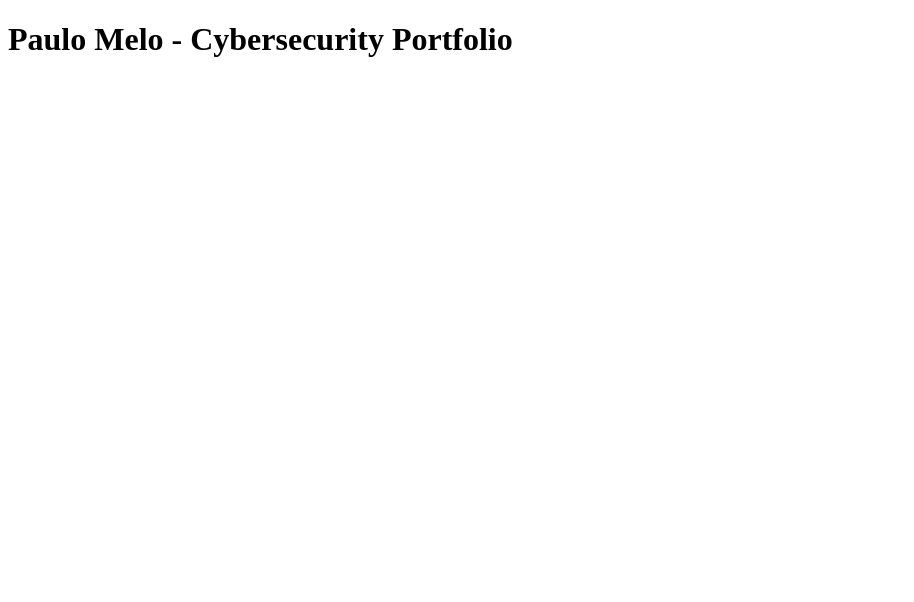
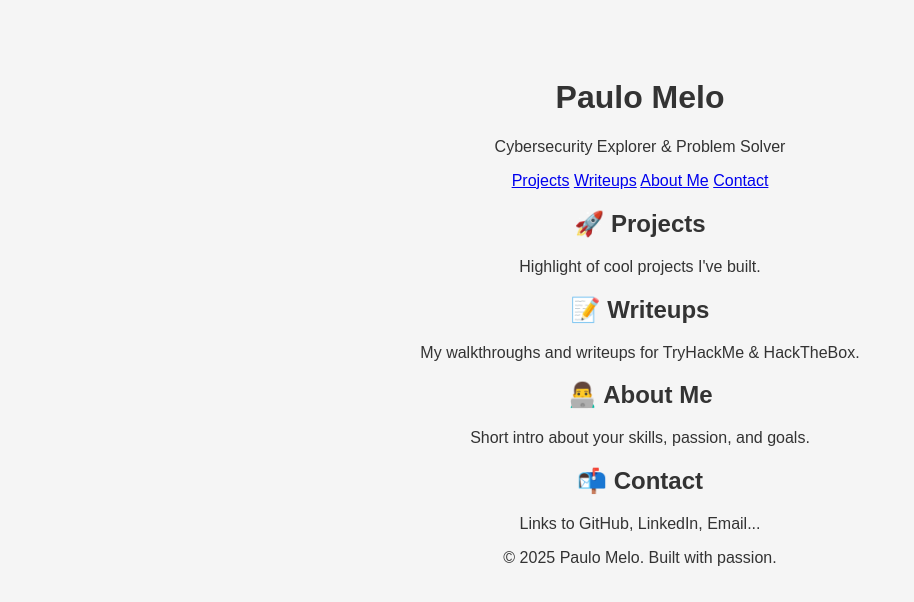
Before and after one commit to pjsmsec/pjsmsec.github.io, a plain HTML site: page index.html in a window 1280 px wide. Shown: the whole page, without its empty margins (0-914 px from the left). Drawn offline with Linux system fonts and the light colour scheme.

Commit message:
Updated index file

```diff
--- a/index.html
+++ b/index.html
@@ -1,12 +1,48 @@
 <!DOCTYPE html>
 <html lang="en">
 <head>
-    <meta charset="UTF-8">
-    <meta name="viewport" content="width=device-width, initial-scale=1">
-    <title>Paulo Melo - Cybersecurity Portfolio</title>
-    <link rel="stylesheet" href="css/style.css" />
+  <meta charset="UTF-8" />
+  <meta name="viewport" content="width=device-width, initial-scale=1" />
+  <title>Paulo Melo - Cybersecurity Portfolio</title>
+  <link rel="stylesheet" href="css/styles.css" />
 </head>
 <body>
-    <h1>Paulo Melo - Cybersecurity Portfolio</h1>
+  <header>
+    <h1>Paulo Melo</h1>
+    <p class="tagline">Cybersecurity Explorer & Problem Solver</p>
+    <nav>
+      <a href="#projects">Projects</a>
+      <a href="#writeups">Writeups</a>
+      <a href="#about">About Me</a>
+      <a href="#contact">Contact</a>
+    </nav>
+  </header>
+
+  <main>
+    <section id="projects" class="card">
+      <h2>🚀 Projects</h2>
+      <p>Highlight of cool projects I've built.</p>
+      <!-- Poderias aqui pôr um grid com thumbnails e links -->
+    </section>
+
+    <section id="writeups" class="card">
+      <h2>📝 Writeups</h2>
+      <p>My walkthroughs and writeups for TryHackMe & HackTheBox.</p>
+    </section>
+
+    <section id="about" class="card">
+      <h2>👨‍💻 About Me</h2>
+      <p>Short intro about your skills, passion, and goals.</p>
+    </section>
+
+    <section id="contact" class="card">
+      <h2>📬 Contact</h2>
+      <p>Links to GitHub, LinkedIn, Email...</p>
+    </section>
+  </main>
+
+  <footer>
+    <p>© 2025 Paulo Melo. Built with passion.</p>
+  </footer>
 </body>
 </html>
```
